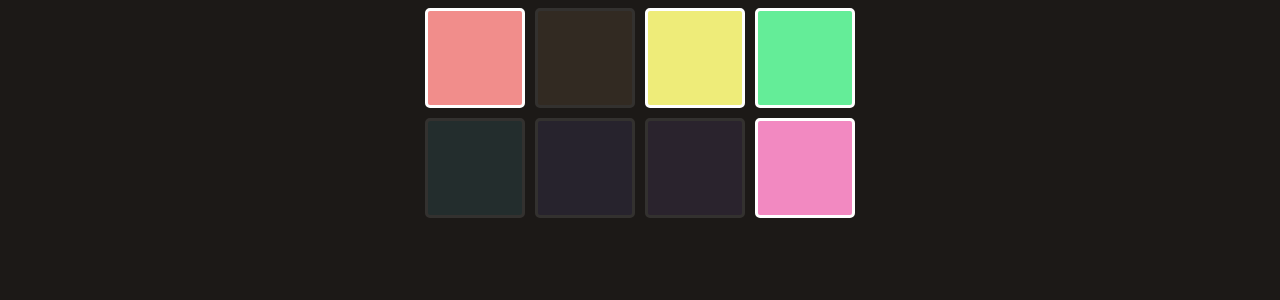
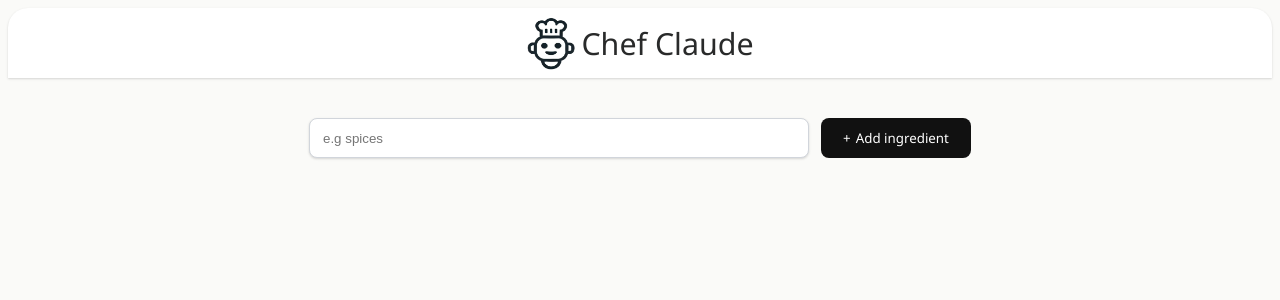
Before and after one commit to Urahara-99/chef-claude, a React (Vite) app: page / in a window 1280 px wide. Shown: the top 300 px of the page. Built offline with nearby package versions, Linux system fonts and the light colour scheme.

Commit message:
Code cleaned & component added

```diff
--- a/src/App.jsx
+++ b/src/App.jsx
@@ -14,10 +14,10 @@ export default function App() {
 
     return(
         <>
-        {/* <Header />
-        < Main /> */}
-       {/* <RoughWork user={username} /> */}
-       <Rough darkMode={true}/>
+        <Header />
+        < Main />
+       {/* <RoughWork user={username} />
+       <Rough darkMode={true}/> */}
         </>
 )
 
--- a/src/Main.css
+++ b/src/Main.css
@@ -1,4 +1,4 @@
- /* * {
+* {
     box-sizing: border-box;
 }
 
@@ -107,44 +107,4 @@ ul{
 }
 .suggest-list{
     margin-top: 20px;
-} */
-* {
-    box-sizing: border-box;
 }
-
-body {
-    background-color: #1C1917;
-}
-
-main {
-    display: flex;
-    justify-content: center;
-    align-items: center;
-}
-
-.pad-container {
-    display: grid;
-    grid-template-columns: repeat(4, 100px);
-    grid-template-rows: repeat(2, 100px);
-    gap: 10px;
-}
-
-button {
-    height: 100px;
-    width: 100px;
-    border: 3px solid white;
-    border-radius: 5px;
-    cursor: pointer;
-    opacity: 0.1;
-}
-
-button.on {
-    opacity: 1;
-}
-/* .button-normal{
-    background-color: azure;
-    width: 120px;
-    height: 30px;
-    color: rgb(68, 76, 76);
-    opacity: 1;
-} */
--- /dev/null
+++ b/src/components/IngList.jsx
@@ -0,0 +1,23 @@
+import React from 'react'
+
+const IngList = (props) => {
+  return (
+    <div className='add-items'>
+    {props.mapList.length ?
+     <section className='list-recipe'>
+      <h2>Ingredients in hand:</h2>
+      <div className='ing-list'><ul><h4>{props.mapList}</h4></ul></div>
+      {props.mapList.length > 3 ?
+      <div className='get-recipe'>
+        <div className='recipe-box'>
+        <h3>Ready for your recipe?</h3>
+        <p>Generate a recipe from your list of ingredients.</p>
+        </div>
+        <button className='recipe-button' onClick={props.listShow}>Get a recipe</button>
+      </div> : null }
+    </section> : null }
+    </div>
+  )
+}
+
+export default IngList
--- a/src/components/Main.jsx
+++ b/src/components/Main.jsx
@@ -1,4 +1,6 @@
 import React from 'react'
+import Receipe from './Receipe';
+import IngList from './ingList';
 
 const Main = () => {
 
@@ -26,56 +28,8 @@ const Main = () => {
         />
         <button>Add ingredient</button>
     </form>
-    <div className='add-items'>
-    {ingMap.length ?
-     <section className='list-recipe'>
-      <h2>Ingredients in hand:</h2>
-      <div className='ing-list'><ul><h4>{ingMap}</h4></ul></div>
-      {ingMap.length > 3 ?
-      <div className='get-recipe'>
-        <div className='recipe-box'>
-        <h3>Ready for your recipe?</h3>
-        <p>Generate a recipe from your list of ingredients.</p>
-        </div>
-        <button className='recipe-button' onClick={getRecipe}>Get a recipe</button>
-      </div> : null }
-
-    </section> : null }
-    </div>
-    {recipeShown ?
-    <div className='suggest-list'><br /><br />
-    <h2>Chef Claude Recommends:</h2>
-    <article className="suggested-recipe-container" aria-live="polite">
-        <p>Based on the ingredients you have available, I would recommend making a simple a delicious <strong>Beef Bolognese Pasta</strong>. Here is the recipe:</p>
-        <h3>Beef Bolognese Pasta</h3>
-        <strong>Ingredients:</strong>
-        <ul>
-            <li>1 lb. ground beef</li>
-            <li>1 onion, diced</li>
-            <li>3 cloves garlic, minced</li>
-            <li>2 tablespoons tomato paste</li>
-            <li>1 (28 oz) can crushed tomatoes</li>
-            <li>1 cup beef broth</li>
-            <li>1 teaspoon dried oregano</li>
-            <li>1 teaspoon dried basil</li>
-            <li>Salt and pepper to taste</li>
-            <li>8 oz pasta of your choice (e.g., spaghetti, penne, or linguine)</li>
-        </ul>
-        <strong>Instructions:</strong>
-        <ol>
-            <li>Bring a large pot of salted water to a boil for the pasta.</li>
-            <li>In a large skillet or Dutch oven, cook the ground beef over medium-high heat, breaking it up with a wooden spoon, until browned and cooked through, about 5-7 minutes.</li>
-            <li>Add the diced onion and minced garlic to the skillet and cook for 2-3 minutes, until the onion is translucent.</li>
-            <li>Stir in the tomato paste and cook for 1 minute.</li>
-            <li>Add the crushed tomatoes, beef broth, oregano, and basil. Season with salt and pepper to taste.</li>
-            <li>Reduce the heat to low and let the sauce simmer for 15-20 minutes, stirring occasionally, to allow the flavors to meld.</li>
-            <li>While the sauce is simmering, cook the pasta according to the package instructions. Drain the pasta and return it to the pot.</li>
-            <li>Add the Bolognese sauce to the cooked pasta and toss to combine.</li>
-            <li>Serve hot, garnished with additional fresh basil or grated Parmesan cheese if desired.</li>
-        </ol>
-    </article>
-    </div> : null}
-
+    <IngList listShow={getRecipe} mapList={ingMap}/>
+    <Receipe getReceipe={recipeShown}/>
     </main>
   )
 }
--- /dev/null
+++ b/src/components/Receipe.jsx
@@ -0,0 +1,44 @@
+import React from 'react'
+
+const Receipe = (props) => {
+  return (
+    <section>
+        {props.getReceipe ?
+    <div className='suggest-list'><br /><br />
+    <h2>Chef Claude Recommends:</h2>
+    <article className="suggested-recipe-container" aria-live="polite">
+        <p>Based on the ingredients you have available, I would recommend making a simple a delicious <strong>Beef Bolognese Pasta</strong>. Here is the recipe:</p>
+        <h3>Beef Bolognese Pasta</h3>
+        <strong>Ingredients:</strong>
+        <ul>
+            <li>1 lb. ground beef</li>
+            <li>1 onion, diced</li>
+            <li>3 cloves garlic, minced</li>
+            <li>2 tablespoons tomato paste</li>
+            <li>1 (28 oz) can crushed tomatoes</li>
+            <li>1 cup beef broth</li>
+            <li>1 teaspoon dried oregano</li>
+            <li>1 teaspoon dried basil</li>
+            <li>Salt and pepper to taste</li>
+            <li>8 oz pasta of your choice (e.g., spaghetti, penne, or linguine)</li>
+        </ul>
+        <strong>Instructions:</strong>
+        <ol>
+            <li>Bring a large pot of salted water to a boil for the pasta.</li>
+            <li>In a large skillet or Dutch oven, cook the ground beef over medium-high heat, breaking it up with a wooden spoon, until browned and cooked through, about 5-7 minutes.</li>
+            <li>Add the diced onion and minced garlic to the skillet and cook for 2-3 minutes, until the onion is translucent.</li>
+            <li>Stir in the tomato paste and cook for 1 minute.</li>
+            <li>Add the crushed tomatoes, beef broth, oregano, and basil. Season with salt and pepper to taste.</li>
+            <li>Reduce the heat to low and let the sauce simmer for 15-20 minutes, stirring occasionally, to allow the flavors to meld.</li>
+            <li>While the sauce is simmering, cook the pasta according to the package instructions. Drain the pasta and return it to the pot.</li>
+            <li>Add the Bolognese sauce to the cooked pasta and toss to combine.</li>
+            <li>Serve hot, garnished with additional fresh basil or grated Parmesan cheese if desired.</li>
+        </ol>
+    </article>
+    </div> : null}
+
+    </section>
+  )
+}
+
+export default Receipe
```
